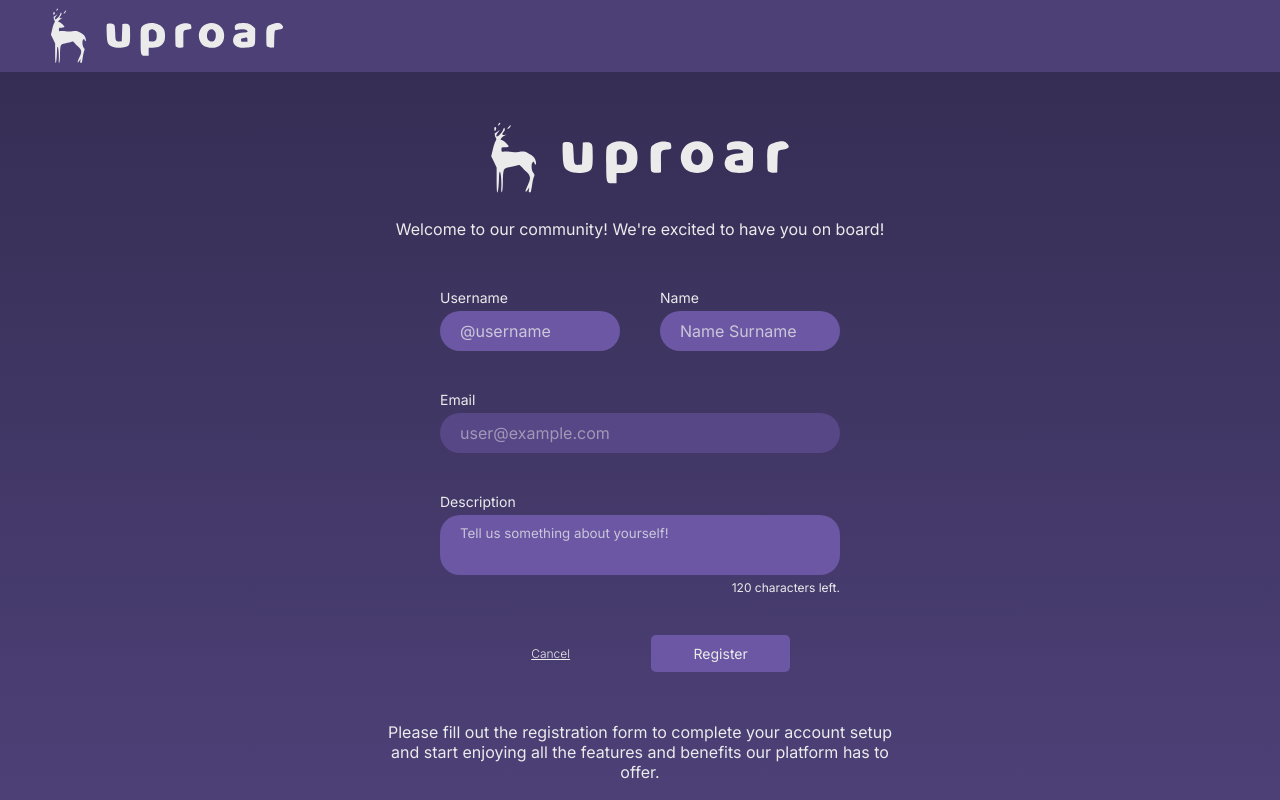
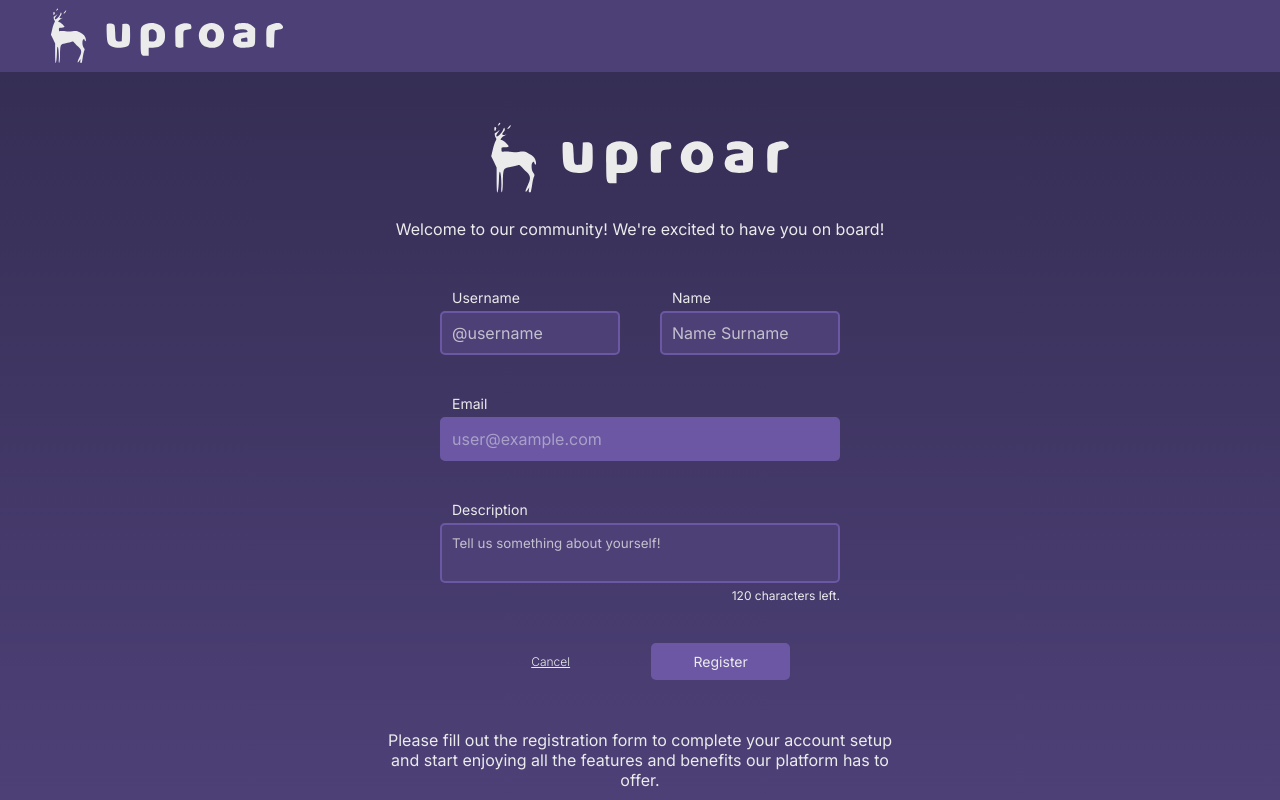
Before and after one commit to Lucas-Argerich/Uproar, a React (Create React App) app: page /register in a window 1280 px wide. Built offline with nearby package versions, Linux system fonts and the light colour scheme; no server answers; the database is empty; sample sign-in values are in the browser's storage.

Commit message:
STYLE: Form Input / TextArea styling

```diff
--- a/src/components/FormInput/index.tsx
+++ b/src/components/FormInput/index.tsx
@@ -18,16 +18,17 @@ const Wrapper = styled.div`
 
 const Span = styled.span`
   font-size: 0.875rem;
+  padding-left: 12px;
 `
 
 const Input = styled.input`
-  background-color: var(--color-primary);
-  border-radius: 30px;
-  border: none;
+  background-color: var(--color-quaternary);
+  border-radius: 5px;
+  border: 2px solid var(--color-primary);
   color: var(--color-light);
   font-size: 1rem;
   outline: none;
-  padding: 10px 10px 10px 20px;
+  padding: 10px;
   width: inherit;
 
   &::placeholder {
@@ -35,7 +36,7 @@ const Input = styled.input`
   }
 
   &:disabled {
-    background-color: var(--color-tertiary);
+    background-color: var(--color-primary);
     color: var(--color-light-50);
   }
 `
--- a/src/components/FormTextArea/index.tsx
+++ b/src/components/FormTextArea/index.tsx
@@ -17,16 +17,17 @@ const Wrapper = styled.div`
 
 const Span = styled.span`
   font-size: 0.875rem;
+  padding-left: 12px;
 `
 
 const TextArea = styled.textarea`
-  background-color: var(--color-primary);
-  border-radius: 20px;
-  border: none;
+  background-color: var(--color-quaternary);
+  border-radius: 5px;
+  border: 2px solid var(--color-primary);
   color: var(--color-light);
   outline: none;
   width: 100%;
-  padding: 10px 10px 10px 20px;
+  padding: 10px;
   resize: none;
   min-height: 60px;
 
```
